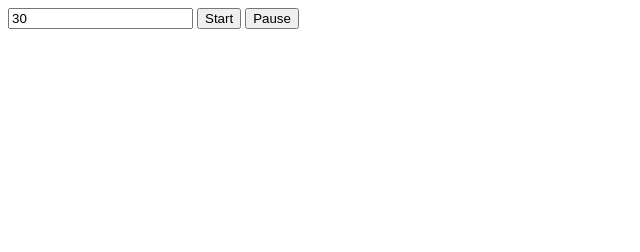
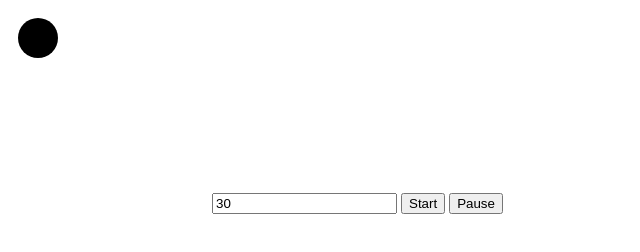
Before and after one commit to azs6189/timer, a plain HTML site: page index.html in a window 1280 px wide. Shown: the whole page, without its empty margins (0-640 px from the left). Drawn offline with Linux system fonts and the light colour scheme.

Commit message:
added svg circle test

```diff
--- a/index.html
+++ b/index.html
@@ -4,6 +4,9 @@
     <head></head>
 
     <body>
+        <svg height="200" width="200">
+            <circle r="20" cx="30" cy="30" />
+        </svg>
         <input id="duration" value="30" />
         <button id="start">Start</button>
         <button id="pause">Pause</button>
```
